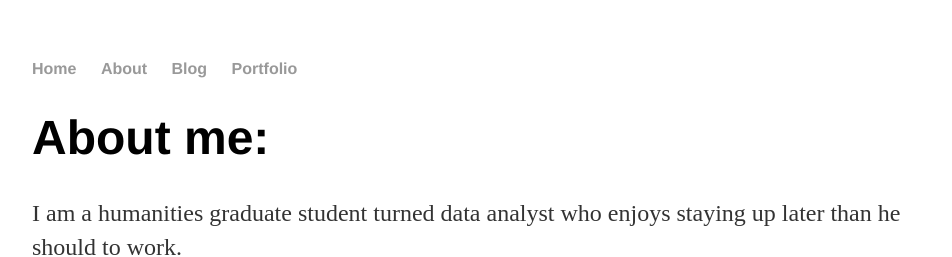
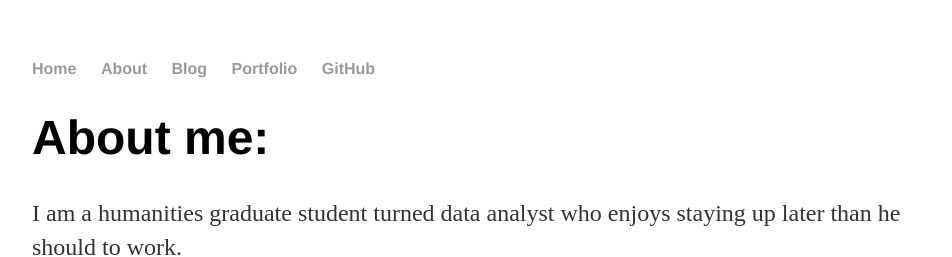
Before and after one commit to dmgrogers/dmgrogers.github.io, a Jekyll site: the page built from about.md, in a window 1280 px wide. Shown: the top 257 px of the page, without its empty margins (160-1112 px from the left). Built offline with Jekyll 4.4.1, drawn with Linux system fonts in a browser that asks for light colours.

Commit message:
Update default.html

```diff
--- a/_layouts/default.html
+++ b/_layouts/default.html
@@ -12,6 +12,7 @@
 		        	<li><a href="/about">About</a></li>
 	        		<li><a href="/blog">Blog</a></li>
 				<li><a href="/portfolio">Portfolio</a></li>
+				<li><a href="https://github.com/dmgrogers">GitHub</a></li>
 	    		</ul>
 			</nav>
 			<div class="container">
```
